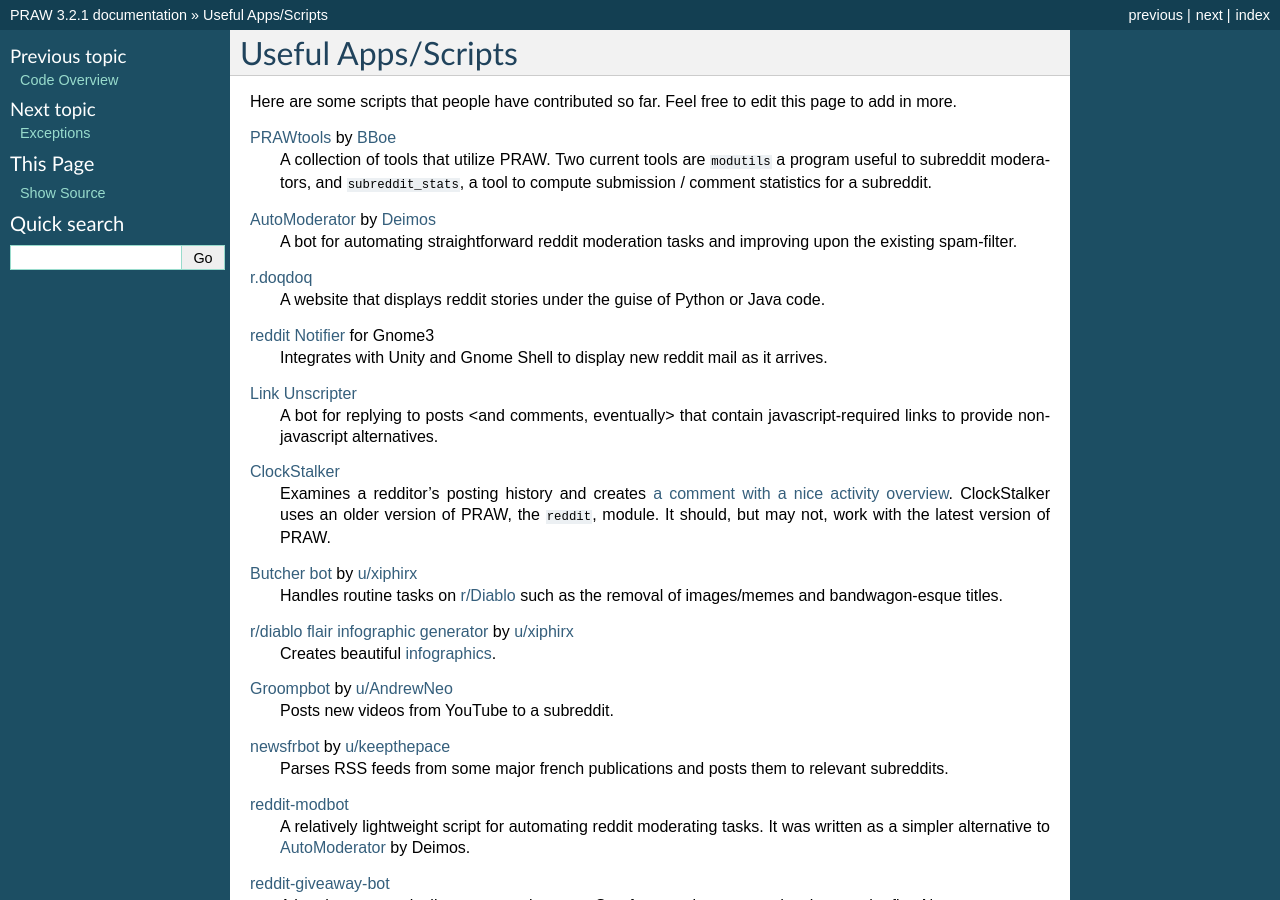
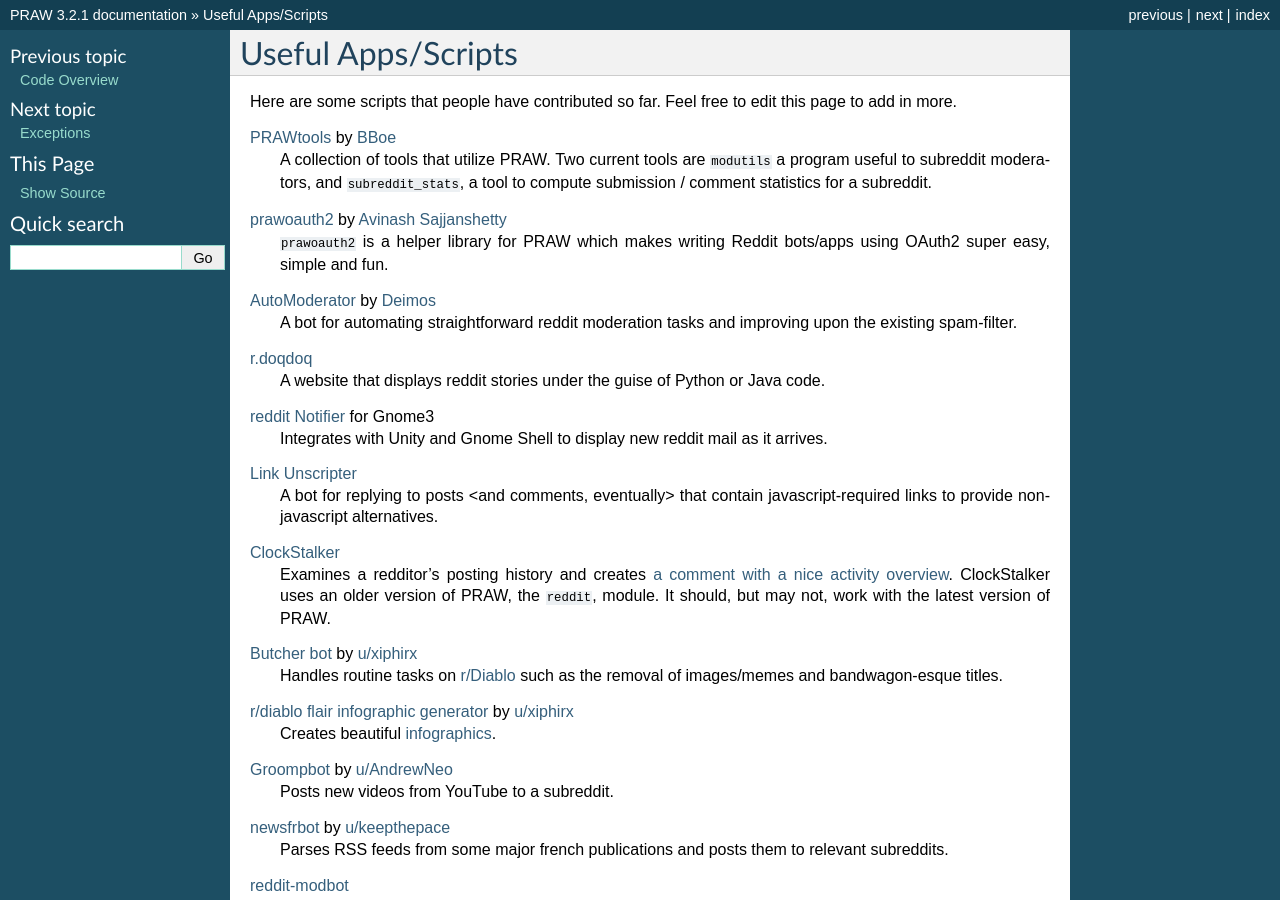
Before and after one commit to praw-dev/praw, a Sphinx documentation site: the page built from docs/pages/useful_scripts.rst, in a window 1280 px wide and 900 px high. Built offline with Sphinx 7.4.7, drawn with Linux system fonts in a browser that asks for light colours; some of the changed text lies outside the part shown.

Commit message:
Add `prawoauth2` and `Goodreads Bot`

```diff
--- a/docs/pages/useful_scripts.rst
+++ b/docs/pages/useful_scripts.rst
@@ -10,6 +10,10 @@ this page to add in more.
     A collection of tools that utilize PRAW. Two current tools are ``modutils``
     a program useful to subreddit moderators, and ``subreddit_stats``, a tool
     to compute submission / comment statistics for a subreddit.
+
+`prawoauth2`_ by `Avinash Sajjanshetty <https://github.com/avinassh>`_
+    ``prawoauth2`` is a helper library for PRAW which makes writing Reddit bots/apps using
+    OAuth2 super easy, simple and fun.
 
 `AutoModerator`_ by `Deimos <https://github.com/deimos>`_
     A bot for automating straightforward reddit moderation tasks and improving
@@ -134,6 +138,9 @@ this page to add in more.
 `ButtsBot`_ by `Judson Dunaway-Barlow <https://github.com/jadunawa>`_
     A silly bot that posts a picture of a (clothed) butt from the Astros team whenever somebody in the /r/Astros subreddit       uses any of a few certain keywords in a comment.
 
+`GoodReads Bot`_ by `Avinash Sajjanshetty <https://github.com/avinassh>`_
+    A bot which powers `/u/goodreadsbot <https://www.reddit.com/u/goodreadsbot>`_ on Reddit, posts information of a book whenever someone posts a link to Goodreads.
+
 **\<Your Script Here\>**
     Edit `this page on github <https://github.com/praw-dev/praw/blob/master/
     docs/pages/useful_scripts.rst>`_ to add your script to this list.
@@ -146,8 +153,10 @@ this page to add in more.
 .. _`Butcher bot`: https://github.com/xiphirx/Butcher-Bot
 .. _`ButtsBot`: https://github.com/jadunawa/ButtsBot
 .. _`EVE Killmail Reddit Bot`: https://github.com/ArnoldM904/EK_Reddit_Bot
+.. _`GoodReads Bot`: https://github.com/avinassh/Reddit-GoodReads-Bot
 .. _`Groompbot`: https://github.com/AndrewNeo/groompbot
 .. _`NetflixBot`: https://github.com/alanwright/netflixbot
+.. _`prawoauth2`: https://github.com/avinassh/prawoauth2
 .. _`PRAWtools`: https://github.com/praw-dev/prawtools
 .. _`Reddit Keyword Tracking Bot`:
      https://github.com/SwedishBotMafia/RScanBot.Gen
```
